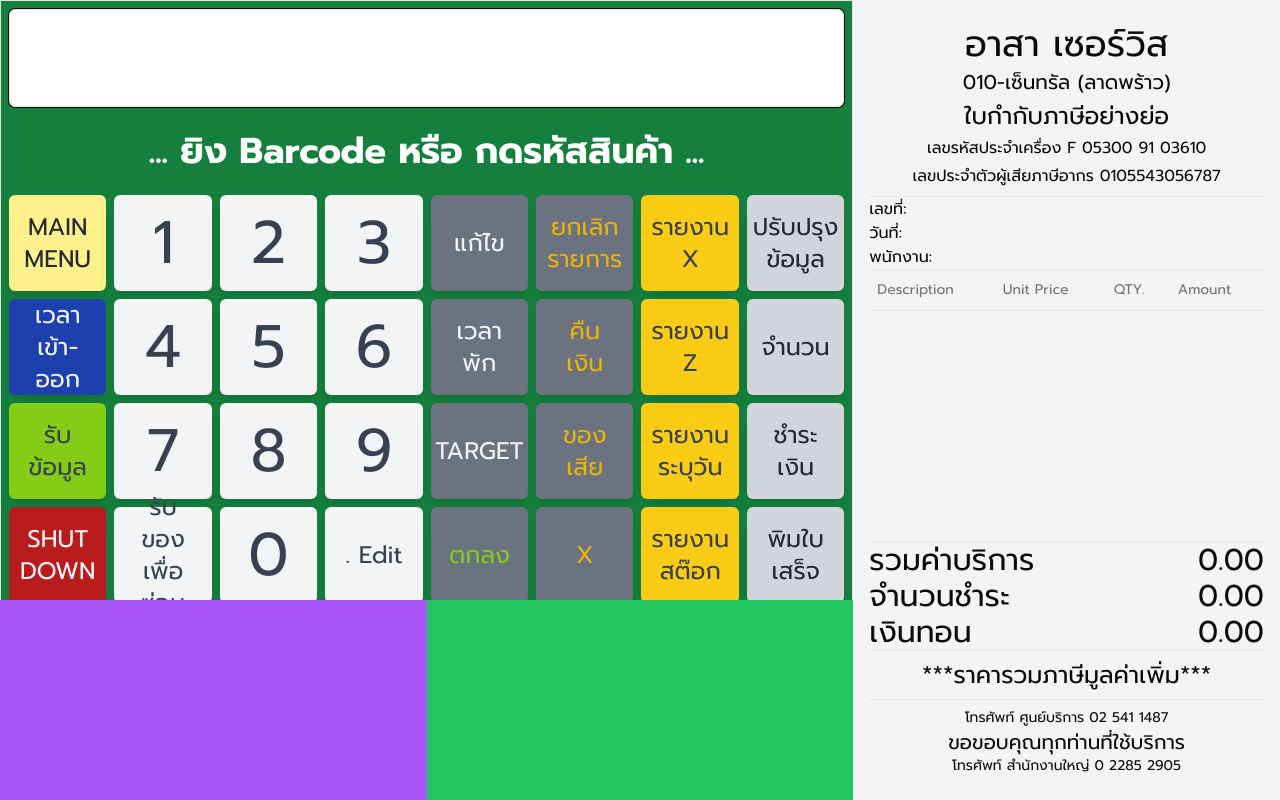
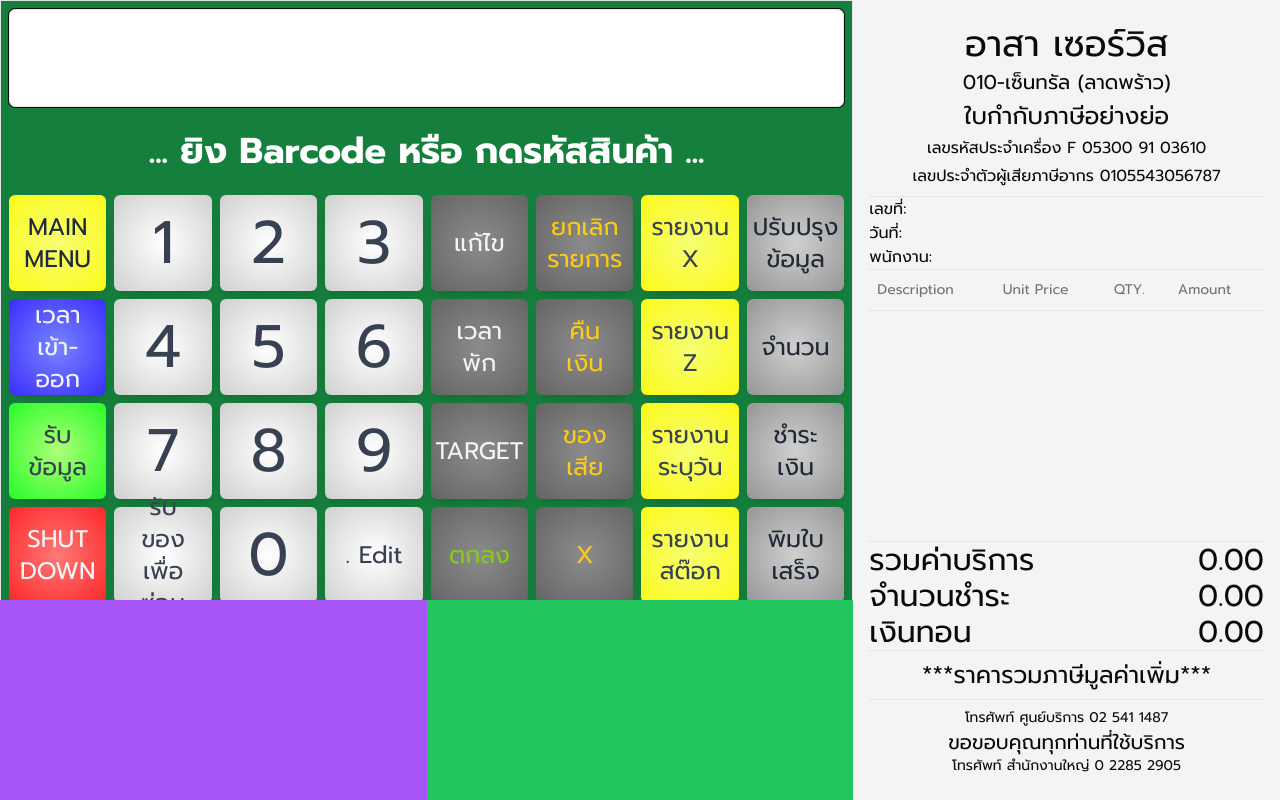
Before and after one commit to pthengtr/asa, a Next.js app: page / in a window 1280 px wide. Built offline with nearby package versions, Linux system fonts and the light colour scheme.

Commit message:
add radial gradient to button

```diff
--- a/src/app/component/MainPage.tsx
+++ b/src/app/component/MainPage.tsx
@@ -11,19 +11,28 @@ import {
   TableHeader,
   TableRow,
 } from "@/components/ui/table";
-import { useState } from "react";
+import { useEffect, useRef, useState } from "react";
 import { supabase } from "../lib/supabase";
 
-const numberClass = "text-6xl bg-gray-100 text-gray-700 hover:bg-gray-200";
-const gray100Class = "bg-gray-100 text-gray-700 hover:bg-gray-200";
-const gray400Class = "bg-gray-300 text-gray-800 hover:bg-gray-400";
-const gray500Class = "bg-gray-500 text-gray-100 hover:bg-gray-400";
-const yellow200Class = "bg-yellow-200 text-gray-800 hover:bg-yellow-300";
-const blue800Class = "bg-blue-800 text-gray-100 hover:bg-blue-700";
-const red500Class = "bg-red-700 text-gray-100 hover:bg-red-600";
-const green500Class = "bg-lime-500 text-gray-700 hover:bg-lime-400";
-const yellow400Class = "bg-yellow-400 text-gray-700 hover:bg-yellow-500";
-const textYellow = "text-yellow-500";
+const numberClass =
+  "text-6xl bg-[radial-gradient(circle,rgba(255,255,255,1)_0%,rgba(208,208,208,1)_100%)] text-gray-700";
+const gray100Class =
+  "bg-[radial-gradient(circle,rgba(255,255,255,1)_0%,rgba(208,208,208,1)_100%)] text-gray-700";
+const gray400Class =
+  "bg-[radial-gradient(circle,rgba(208,208,208,1)_0%,rgba(150,150,150,1)_100%)] text-gray-800";
+const gray500Class =
+  "bg-[radial-gradient(circle,rgba(140,140,140,1)_0%,rgba(100,100,100,1)_100%)] text-gray-100";
+const yellow200Class =
+  "bg-[radial-gradient(circle,#f6ff71_0%,#fdf919_100%)] text-gray-800";
+const blue800Class =
+  "bg-[radial-gradient(circle,#7885ff_0%,#3a2cfd_100%)] text-gray-100";
+const red500Class =
+  "bg-[radial-gradient(circle,#ff7878_0%,#fc2727_100%)] text-gray-100";
+const green500Class =
+  "bg-[radial-gradient(circle,#aeff78_0%,#27fc27_100%)] text-gray-700";
+const yellow400Class =
+  "bg-[radial-gradient(circle,#f6ff71_0%,#fdf919_100%)] text-gray-700";
+const textYellow = "text-yellow-400";
 const textGreen = "text-lime-500";
 
 type item_Type = {
@@ -179,8 +188,12 @@ export default function MainPage() {
       : 0.0;
   }
 
+  //   useEffect(() => {
+  //     document.documentElement.requestFullscreen();
+  //   }, []);
+
   return (
-    <main className="grid grid-cols-3 h-full">
+    <main id="main-ref" className="grid grid-cols-3 h-full">
       <section className="bg-green-700 col-span-2 h-[75vh] w-full">
         <div className="grid grid-cols-8 border gap-2 p-2">
           <div className="col-span-8">
@@ -201,7 +214,7 @@ export default function MainPage() {
           {buttonArray.map((button) => (
             <Button
               key={button.name}
-              className={`text-2xl shadow-lg text-wrap h-24 ${button.class}`}
+              className={`text-2xl shadow-lg text-wrap h-24 active:scale-[98%] hover:scale-[103%] ${button.class}`}
               onClick={() => button.func(button.name)}
             >
               {button.name}
```
